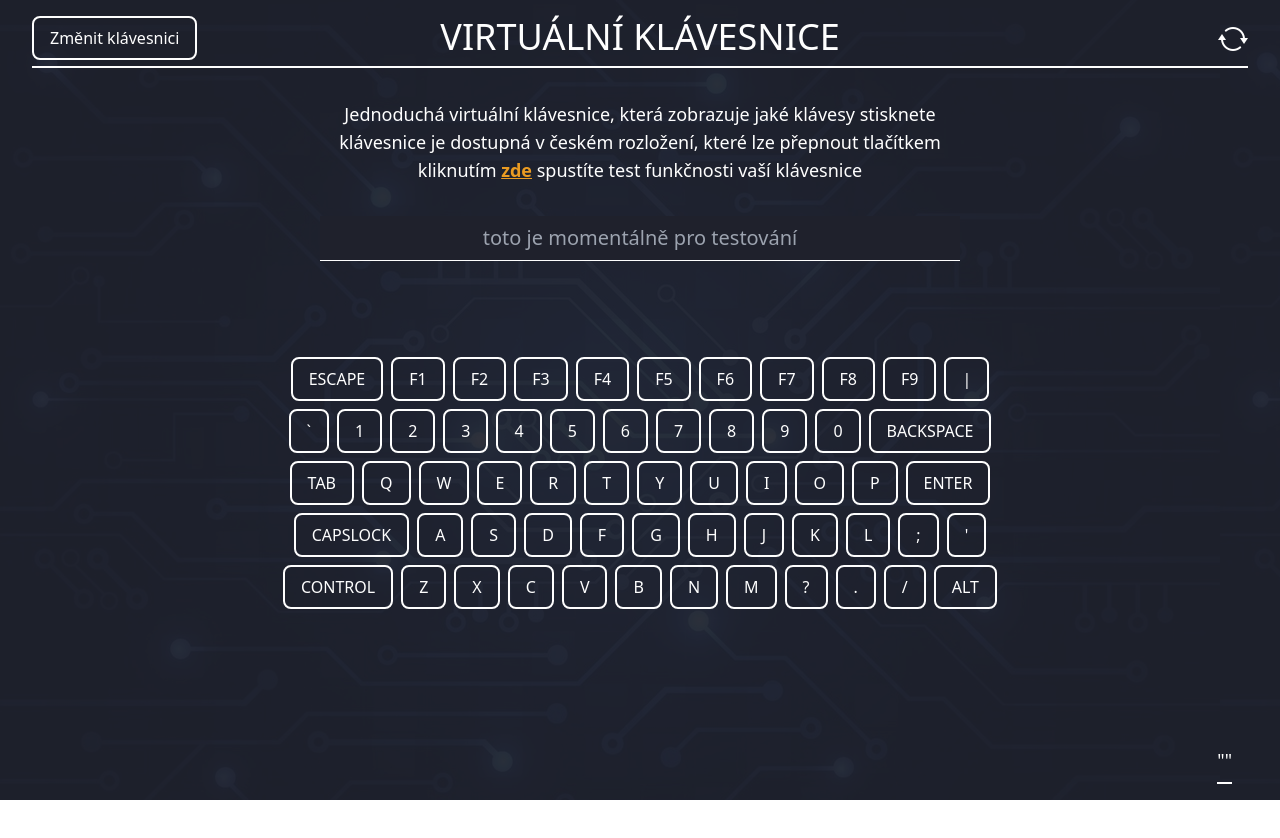
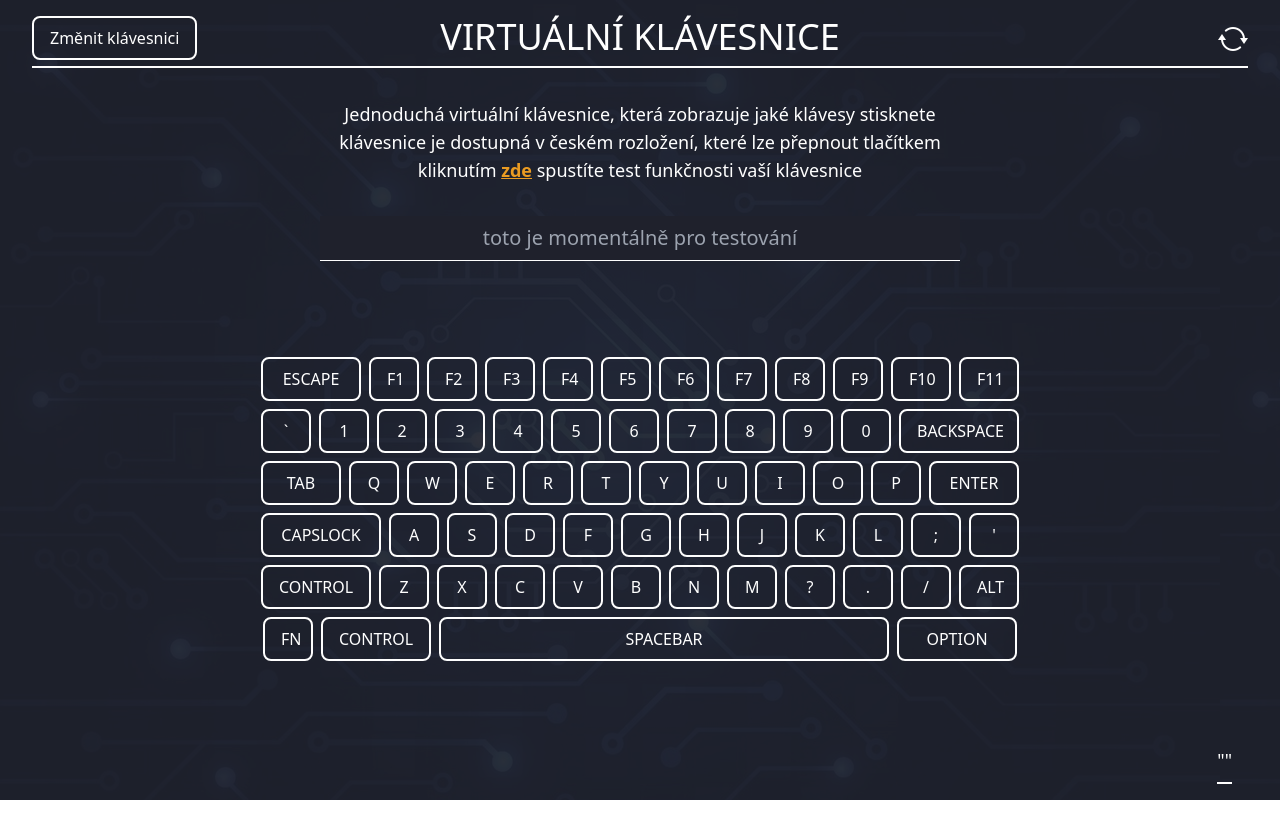
Before and after one commit to OndrejLosensky/virtual-keyboard, a React (Create React App) app: page / in a window 1280 px wide. Shown: the top 838 px of the page. Built offline with nearby package versions, Linux system fonts and the light colour scheme; the HTML template or start-up script is replaced by a standard one.

Commit message:
upravení velikosti speciálních kláves

```diff
--- a/src/components/button/ButtonKey.js
+++ b/src/components/button/ButtonKey.js
@@ -1,15 +1,19 @@
 import React from "react";
 
-const ButtonKey = ({ text, isHighlighted, onClick, isGreenToggleOn }) => {
+const ButtonKey = ({ text, isHighlighted, onClick, isCapsLock, isSpaceBar, isBackspace, isEscape, isEnter, isAlt, isTab, isControl, isOption, isF10 , isF11,isGreenToggleOn }) => {
 
+  const KeyStyle = {
+    width: isCapsLock ? '120px' : isBackspace ? '120px' : isSpaceBar ? '450px': isEscape ? '100px': isEnter ? '90px': isTab ? '80px': isAlt ? '60px': isControl ? '110px' : isOption ? '120px' : isF10? '60px': isF11 ? '60px' : '50px',
+  }
 
   return (
     <div className="text-foreColorWhite">
       <button
-        className={`px-4 py-2 bg-gray-300 hover:bg-gray-400 rounded-lg border-2 border-gray-500 uppercase hover:bg-foreColorWhite hover:text-backColor hover:border-2 border-foreColorWhite duration-300 ${
+        className={`px-4 py-2 bg-gray-300 hover:bg-gray-400 rounded-lg border-2 border-gray-500 uppercase w-[100px] hover:bg-foreColorWhite hover:text-backColor hover:border-2 border-foreColorWhite duration-300 ${
           isHighlighted ? "bg-foreColorRed" : ""
         } ${isGreenToggleOn ? "bg-foreColorGreen" : ""}`}
         onClick={onClick}
+        style={KeyStyle}
       >
         {text}
       </button>
--- a/src/components/keyboard/Keyboard.js
+++ b/src/components/keyboard/Keyboard.js
@@ -25,11 +25,12 @@ const Keyboard = () => {
      // Rozložení jednotlivých klávesnic
   const layouts = {
     english: {
-      row1: ["escape", "f1", "f2","f3", "f4", "f5","f6","f7","f8","f9","|",],
+      row1: ["escape", "f1", "f2","f3", "f4", "f5","f6","f7","f8","f9","f10","f11"],
       row2: ["`", "1", "2", "3", "4", "5", "6","7", "8", "9", "0", "backspace",],
       row3: ["Tab", "Q", "W", "E", "R", "T", "y", "U", "I", "O", "P", "Enter",],
       row4: ["capslock", "a", "s", "d", "f", "g", "h", "j", "k", "l", ";", "'",],
       row5: ["control", "z", "x", "c", "v", "b", "n", "m", "?",".","/", "alt",],
+      row6: ["fn","control","spacebar","option",],
       // Anglická klávesnice
     },
     czech: {
@@ -38,6 +39,7 @@ const Keyboard = () => {
       row3: ["Tab", "q", "w","e", "r", "t","z","u","i","o","p","enter",],
       row4: ["capslock", "a", "s","d", "f", "g","h","j","k","l","ů","§",],
       row5: ["shift", "y", "x","c", "v", "b","n","m","?",".","-",],
+      row6: ["fn","control","spacebar","option",],
       // česká klávesnice
     },
   };
@@ -153,6 +155,10 @@ const Keyboard = () => {
                             isHighlighted={buttonColors[key.toLowerCase()]}
                             onClick={() => handleButtonClick(key.toUpperCase())}
                             keyboardLayout={keyboardLayout} // Pass the current layout
+                            isEscape={key === 'escape'}
+                            isF10={key === 'f10'}
+                            isF11={key === 'f11'}
+
                             />
                           ))}
                         </div>
@@ -168,6 +174,7 @@ const Keyboard = () => {
                             isHighlighted={buttonColors[key.toLowerCase()]}
                             onClick={() => handleButtonClick(key.toUpperCase())}
                             keyboardLayout={keyboardLayout} // Pass the current layout
+                            isBackspace={key === 'backspace'}
                             />
                           ))}
                         </div>
@@ -183,6 +190,8 @@ const Keyboard = () => {
                             isHighlighted={buttonColors[key.toLowerCase()]}
                             onClick={() => handleButtonClick(key.toUpperCase())}
                             keyboardLayout={keyboardLayout} // Pass the current layout
+                            isEnter={key === 'Enter'}
+                            isTab={key === 'Tab'}
                             />
                           ))}
                         </div>
@@ -199,6 +208,7 @@ const Keyboard = () => {
                             isHighlighted={buttonColors[key.toLowerCase()]}
                             onClick={() => handleButtonClick(key.toUpperCase())}
                             keyboardLayout={keyboardLayout} // Pass the current layout
+                            isCapsLock={key === 'capslock'}
                             />
                           ))}
                         </div>
@@ -215,13 +225,28 @@ const Keyboard = () => {
                             isHighlighted={buttonColors[key.toLowerCase()]}
                             onClick={() => handleButtonClick(key.toUpperCase())}
                             keyboardLayout={keyboardLayout} // Pass the current layout
+                            isAlt={key === 'alt'}
+                            isControl={key === 'control'}
                             />
                           ))}
                         </div>
 
                         {/* Poslední řada znaků FN - OPTION*/}
                         <div className="flex flex-row gap-2">
-
+                        {layouts[keyboardLayout].row6.map((key) => (
+                          <ButtonKey
+                            buttonSuccess={buttonSuccess[key]}
+                            isGreenToggleOn={isGreenToggleOn}
+                            key={key}
+                            text={key}
+                            isHighlighted={buttonColors[key.toLowerCase()]}
+                            onClick={() => handleButtonClick(key.toUpperCase())}
+                            keyboardLayout={keyboardLayout} // Pass the current layout
+                            isSpaceBar={key === 'spacebar'}
+                            isControl={key === 'control'}
+                            isOption={key === 'option'}
+                            />
+                          ))}
                         </div>
 
                         {/* Zobrazuje naposledy stisklou klávesu v pravém dolním rohu*/}
```
